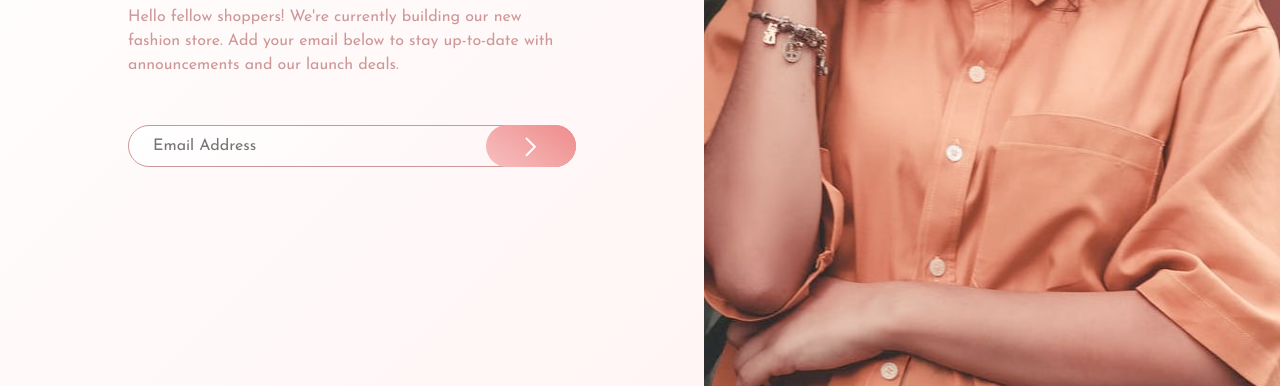
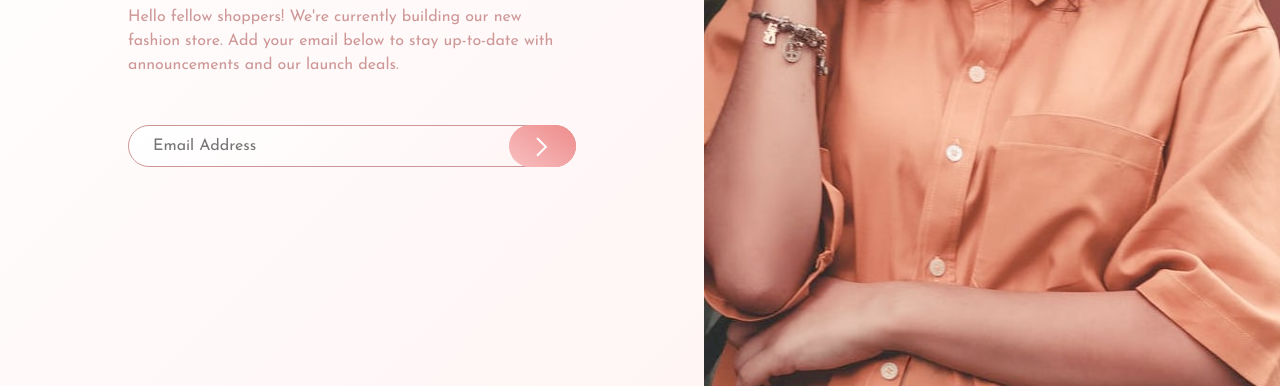
Before and after one commit to ryancodes116/base-apparel-coming-soon-page, a plain HTML site: page index.html in a window 1280 px wide. Shown: the part 414-800 px from the top of the page. Drawn offline with nearby package versions, Linux system fonts and the light colour scheme.

Commit message:
fixed submit button

```diff
--- a/style.css
+++ b/style.css
@@ -140,6 +140,10 @@ body {
     padding: 5rem 5rem 0;
   }
 
+  .bottom .input-block button {
+    width: 15%;
+  }
+
   .error-text {
     padding-left: 5rem;
   }
```
